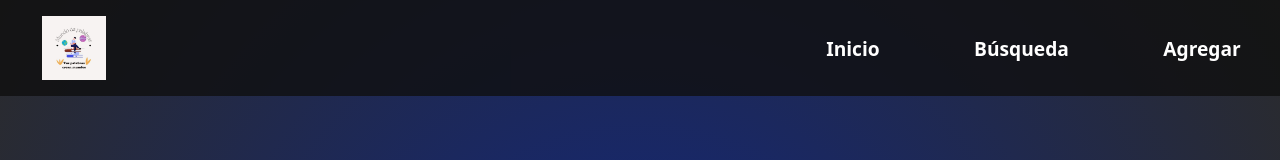
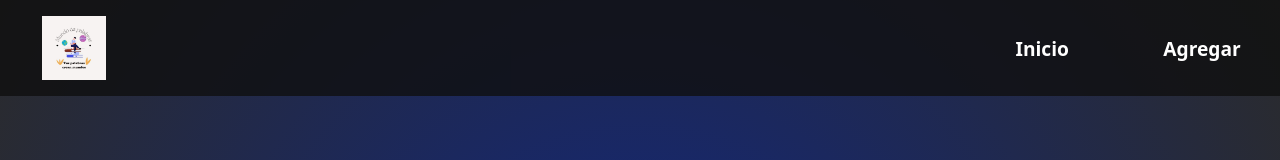
Before and after one commit to bryanchopin/bibliotecaITT, a Next.js app: page /order in a window 1280 px wide. Shown: the top 160 px of the page. Built offline with nearby package versions, Linux system fonts and the light colour scheme.

Commit message:
Hide no workout views

```diff
--- a/components/common/navbar/navbar.jsx
+++ b/components/common/navbar/navbar.jsx
@@ -37,7 +37,7 @@ function Navbar(){
 
   const navLinks = [
 	{id:"Inicio",title: "Inicio", path: "/"},
-	{id:"Búsqueda",title: "Búsqueda", path: "/order/search"},
+	// {id:"Búsqueda",title: "Búsqueda", path: "/order/search"},
 	{id:"Agregar",title: "Agregar", path: "/order"},
   ];
   return (
--- a/components/form/form.jsx
+++ b/components/form/form.jsx
@@ -58,7 +58,7 @@ export default function Form() {
     IDForm.current = IDuserForm();
     dateOrder.current = dateByFormat();
     handleUpdateClientInfo();
-    // router.push("/");
+    router.push("/");
   };
 
   return (
--- a/pages/index.js
+++ b/pages/index.js
@@ -131,9 +131,9 @@ export default function Home(data) {
           <div onClick={() =>{router.push("/order")}} className={styles.navLink}>
             <AiOutlinePlusSquare className={styles.icon} />
           </div>
-          <div onClick={() =>{router.push("/order/search")}} className={styles.navLink}>
+          {/* <div onClick={() =>{router.push("/order/search")}} className={styles.navLink}>
             <AiOutlineSearch className={styles.icon} />
-          </div>
+          </div> */}
         </div>
       </main>
 
```
